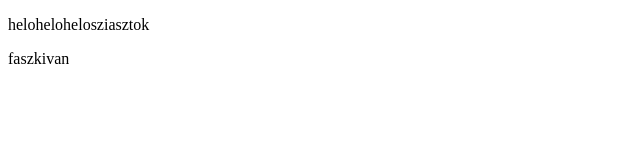
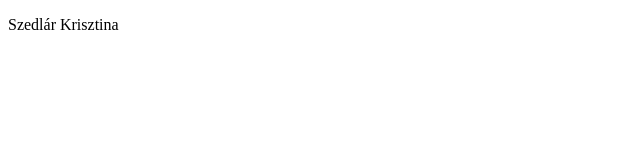
Before and after one commit to Klittina/proba_kozos_munka, a plain HTML site: page index.html in a window 1280 px wide. Shown: the whole page, without its empty margins (0-640 px from the left). Drawn offline with Linux system fonts and the light colour scheme.

Commit message:
szedlárkrisztina

```diff
--- a/index.html
+++ b/index.html
@@ -9,8 +9,7 @@
 </head>
 
 <body>
-    <p>helohelohelosziasztok</p>
-    <p>faszkivan</p>
+    <p>Szedlár Krisztina</p>
 </body>
 
 </html>
```
